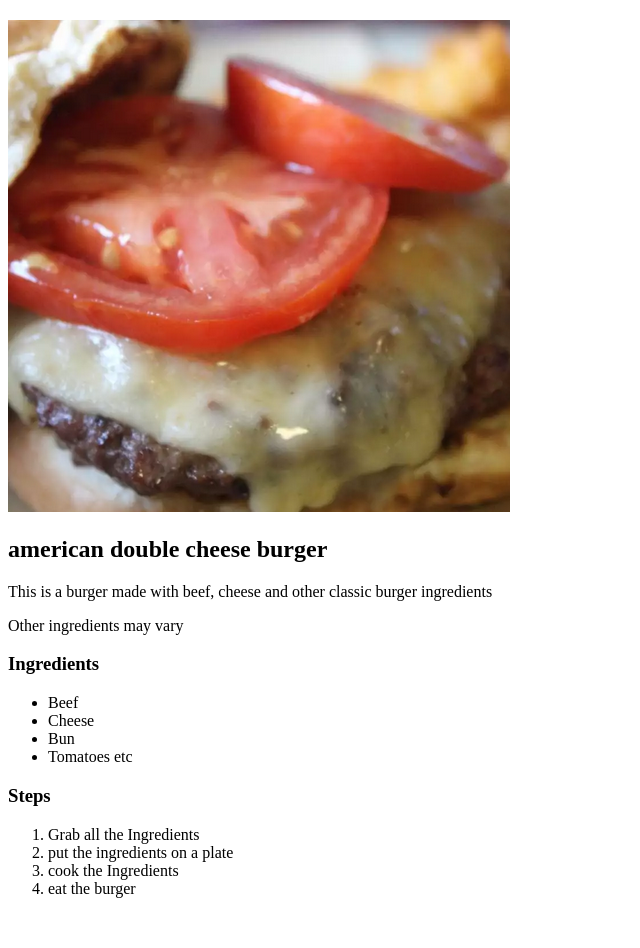
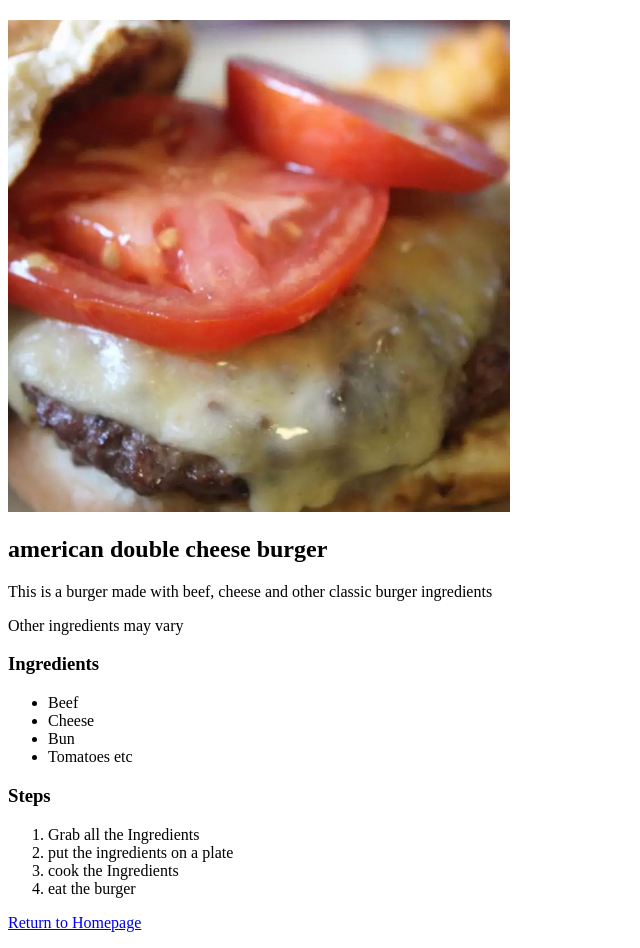
Before and after one commit to DalyJordan/odin-recipes, a plain HTML site: page recipes/burger.html in a window 1280 px wide. Shown: the part 61-1009 px from the top of the page, without its empty margins (0-640 px from the left). Before the commit the page ends 975 px from the top, so only its background shows below. Drawn offline with Linux system fonts and the light colour scheme.

Commit message:
Add return to homepage to recipe pages

```diff
--- a/recipes/burger.html
+++ b/recipes/burger.html
@@ -24,7 +24,6 @@
         <li>cook the Ingredients</li>
         <li>eat the burger</li>
     </ol>
-
-
+    <p><a href="../index.html">Return to Homepage</a></p>
 </body>
 </html>
```
Also changed, not shown: recipes/lasagne.html (+1 -2 lines), recipes/pizza.html (+1 -2 lines).
